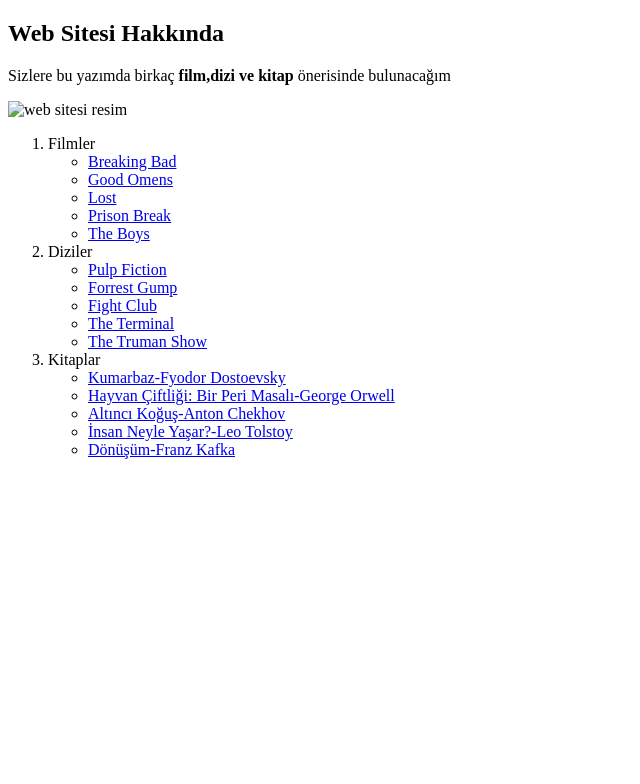
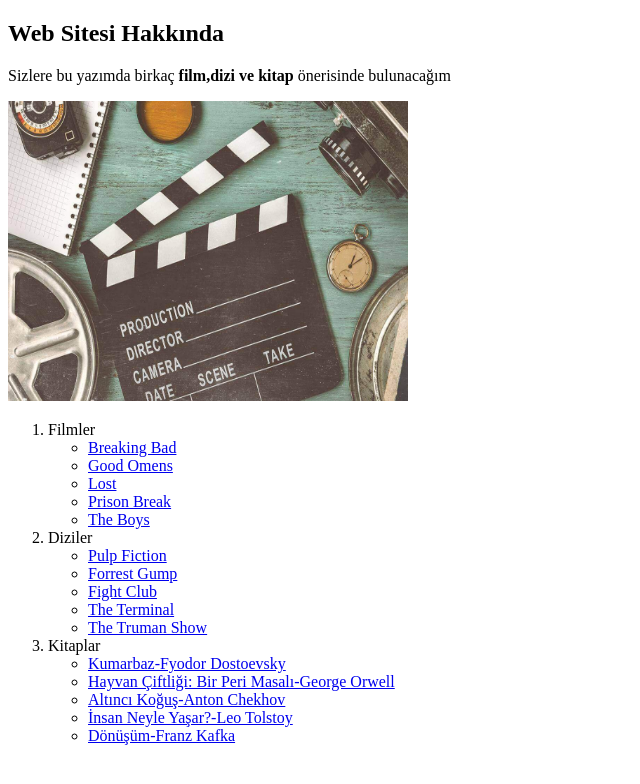
Before and after one commit to mustafadurmusacikgoz/Patika-Odevler, a plain HTML site: page ikinciwebsayfam/index.html in a window 1280 px wide. Shown: the whole page, without its empty margins (0-640 px from the left). Drawn offline with Linux system fonts and the light colour scheme.

Commit message:
Edit image positions

```diff
--- a/ikinciwebsayfam/index.html
+++ b/ikinciwebsayfam/index.html
@@ -9,7 +9,7 @@
 <body>
 <h2>Web Sitesi Hakkında</h2>
 <p>Sizlere bu yazımda birkaç <b>film,dizi ve kitap </b> önerisinde bulunacağım </p>
-<img width="400" height="300" src="/ikinciwebsayfam/photo.jpg" alt="web sitesi resim">
+<img width="400" height="300" src="img/photo.jpg" alt="web sitesi resim">
 
 <ol>
      <div>
```
